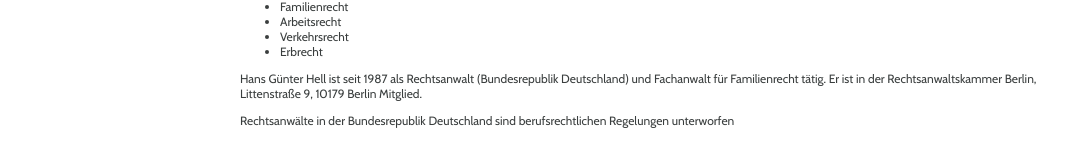
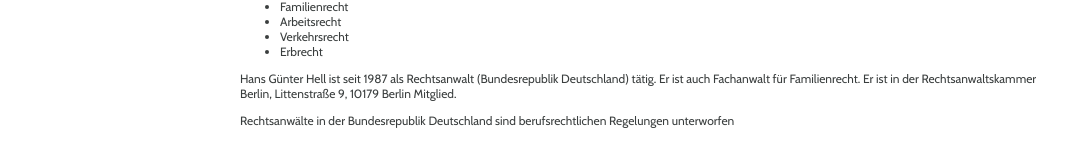
Before and after one commit to Primajin/rahell, a plain HTML site: page index.max.html in a window 1280 px wide. Shown: the part 536-677 px from the top of the page, without its empty margins (0-1074 px from the left). Drawn offline with Linux system fonts and the light colour scheme.

Commit message:
Update index.max.html
🤦‍♂

```diff
--- a/index.max.html
+++ b/index.max.html
@@ -66,7 +66,7 @@
         <li>Verkehrsrecht</li>
         <li>Erbrecht</li>
     </ul>
-    <p>Hans Günter Hell ist seit 1987 als Rechtsanwalt (Bundesrepublik Deutschland) und Fachanwalt für Familienrecht tätig. Er ist in der Rechtsanwaltskammer Berlin,
+    <p>Hans Günter Hell ist seit 1987 als Rechtsanwalt (Bundesrepublik Deutschland) tätig. Er ist auch Fachanwalt für Familienrecht. Er ist in der Rechtsanwaltskammer Berlin,
         Littenstraße 9, 10179 Berlin Mitglied.</p>
 
     <p>Rechtsanwälte in der Bundesrepublik Deutschland sind berufsrechtlichen Regelungen unterworfen</p>
```
